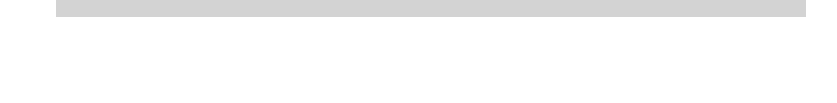
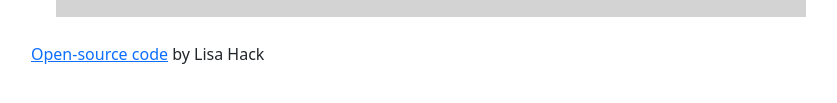
Before and after one commit to lisahack1126/my-weather-app, a plain HTML site: page index.html in a window 1280 px wide. Shown: the part 691-794 px from the top of the page, without its empty margins (51-888 px from the left). Drawn offline with nearby package versions, Linux system fonts and the light colour scheme; no server answers.

Commit message:
Added GitHub link

```diff
--- a/index.html
+++ b/index.html
@@ -168,6 +168,12 @@
           </div>
         </div>
       </div>
+      <div>
+        <a href="https://github.com/lisahack1126/my-weather-app"
+          >Open-source code</a
+        >
+        by Lisa Hack
+      </div>
     </div>
     <script src="js/script.js"></script>
   </body>
```
